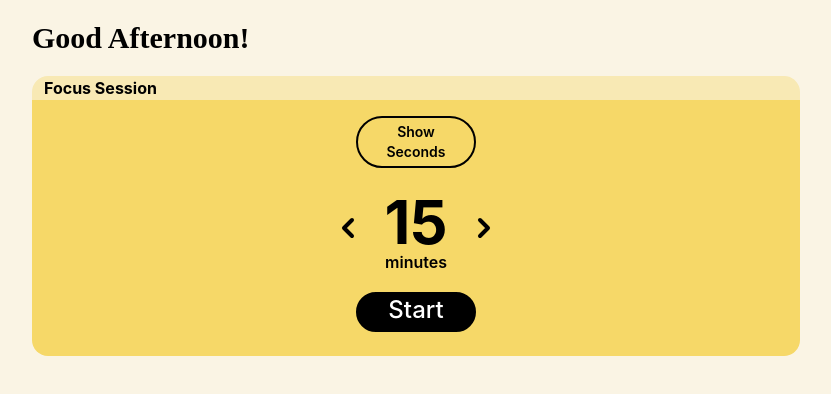
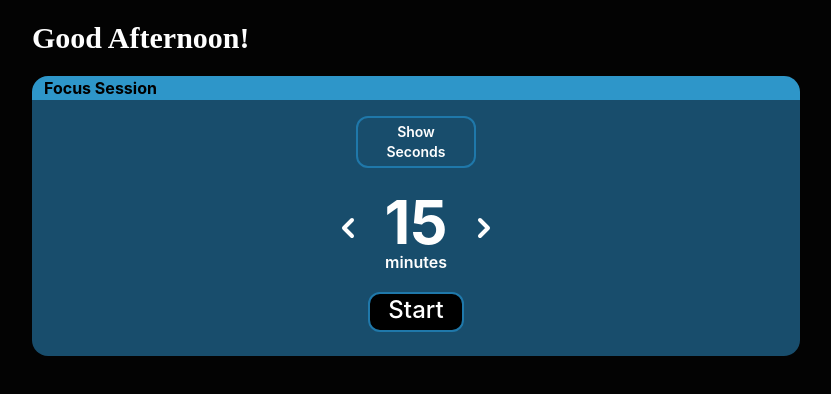
Before and after one commit to Marky2813/electron, a React (Vite) app: page / in a window 1280 px wide. Shown: the top 394 px of the page, without its empty margins (224-1055 px from the left). Built offline with nearby package versions, Linux system fonts and the light colour scheme.

Commit message:
Color Palette Changed

```diff
--- a/src/ui/components/FocusTimer.tsx
+++ b/src/ui/components/FocusTimer.tsx
@@ -51,7 +51,7 @@ function FocusTimer() {
               setTimerState("Completed")
               setStateButton("Pause")
               setProgressPercentage(0)
-            }}><RotateCcw /></button>}
+            }}><RotateCcw color='#000'/></button>}
             <button
             className='hover:bg-gray-100 rounded-full transition-colors p-1'
             onClick={() => {
@@ -64,7 +64,7 @@ function FocusTimer() {
                 setStartTime(Date.now())
                 setTimerState("Resumed")
               }
-            }}>{stateButton === "Pause" ? <Pause fill='#000' strokeWidth={1} size={26}/> : <Play fill='#000' strokeWidth={1}/ >}</button>
+            }}>{stateButton === "Pause" ? <Pause fill='#000'color='#000' strokeWidth={1} size={26}/> : <Play fill='#000' color='#000' strokeWidth={1}/ >}</button>
           </section>
           :
           <section className='h-full'>
@@ -72,20 +72,25 @@ function FocusTimer() {
               {/* height full tells the div to take the entire height of it's parent element. while the height auto will start from zero filling only the height required to fit all the element.s*/}
               <button
                 id="seconds-btn"
-                className='border-2
-                border-black
+                className={`border-2
+                border-[#1f78aa]
                 text-sm
                 px-3
                 py-1
-                rounded-full
+                rounded-xl
                 transition-all
                 duration-100
                 mt-4
                 w-30
                 self-center
                 font-semibold
-                hover:bg-[#F6D365]
-                hover:shadow-sm'
+                hover:bg-[#1f78aa]
+                hover:shadow-sm
+                ${showSeconds === "Hide Seconds" ?
+                  'bg-black text-white hover:hover:bg-[#262626]'
+                  :
+                  ''
+                }`}
                 onClick={() => {
                   if (showSeconds === "Hide Seconds") {
                     setShowSeconds("Show Seconds");
@@ -157,7 +162,7 @@ function FocusTimer() {
                         else {
                           return;
                         }
-                      }}><ChevronLeft size={32} strokeWidth={3} /></button>
+                      }}><ChevronLeft size={32} strokeWidth={3}  /></button>
                     <div>
                       <input type="text"
                         placeholder="focus time in minutes"
@@ -192,9 +197,9 @@ function FocusTimer() {
               }
               <button
                 className='border-2
-                border-black
-                rounded-full
-                w-30
+                border-[#1f78aa]
+                rounded-xl
+                w-24
                 pb-1
                 self-center
                 text-2xl
--- a/src/ui/components/Home.tsx
+++ b/src/ui/components/Home.tsx
@@ -9,13 +9,13 @@ function Home() {
         <span className="font-[CoromontGaramond] text-3xl">Good Afternoon!</span>
       </header>
       <section>
-        <div className="bg-[#f8e9b4] rounded-t-2xl relative h-6">
-          <span className="absolute left-3 z-10 opacity-100">Focus Session</span>
+        <div className="bg-[#2e96c9] rounded-t-2xl relative h-6">
+          <span className="absolute left-3 z-10 opacity-100 text-black">Focus Session</span>
         </div>
-        <div className="bg-[#F6D868] h-58">
+        <div className="bg-[#184d6c] h-58">
           <FocusTimer />
         </div>
-        <div className="bg-[#F6D868] rounded-b-2xl h-6">
+        <div className="bg-[#184d6c] rounded-b-2xl h-6">
         </div>
       {/* //today's progress */}
       </section>
--- a/src/ui/index.css
+++ b/src/ui/index.css
@@ -7,19 +7,17 @@
   font-family: 'Inter';
   font-weight: bold;
   color: rgba(0, 0, 0, 1);
-  background-color: #FAF4E4;
+  background-color: #0e0e11;
   text-rendering: optimizeLegibility;
   -webkit-font-smoothing: antialiased;
   -moz-osx-font-smoothing: grayscale;
 
   font-family: 'Figtree', -apple-system, BlinkMacSystemFont, "Segoe UI", Roboto, sans-serif;
-  background-color: #FAF4E4;
-  color: #000;
+  background-color: #030303;
+  color: #fefefe;
 }
 
-.btn-active {
-  @apply bg-black text-white;
-}
+
 
 @property --progress {
   syntax: '<percentage>';
@@ -36,7 +34,7 @@
   width: var(--size);
   aspect-ratio: 1 / 1;
 
-  background:conic-gradient(#000 var(--progress, 0), #C7C7C7 0%);
+  background:conic-gradient(#0cdcf8 var(--progress, 0), #12364c 0%);
   border-radius: 95px;
 
   display: flex;
@@ -50,7 +48,7 @@
 [role = "progressbar"]::after{
   box-sizing: border-box;
   content: attr(aria-valuetext) ;
-  background: #F6D868;
+  background: #184d6c;
   border-radius: 95px;
   width: calc(100% - var(--bar-width));
   aspect-ratio: 1 / 1;
```
